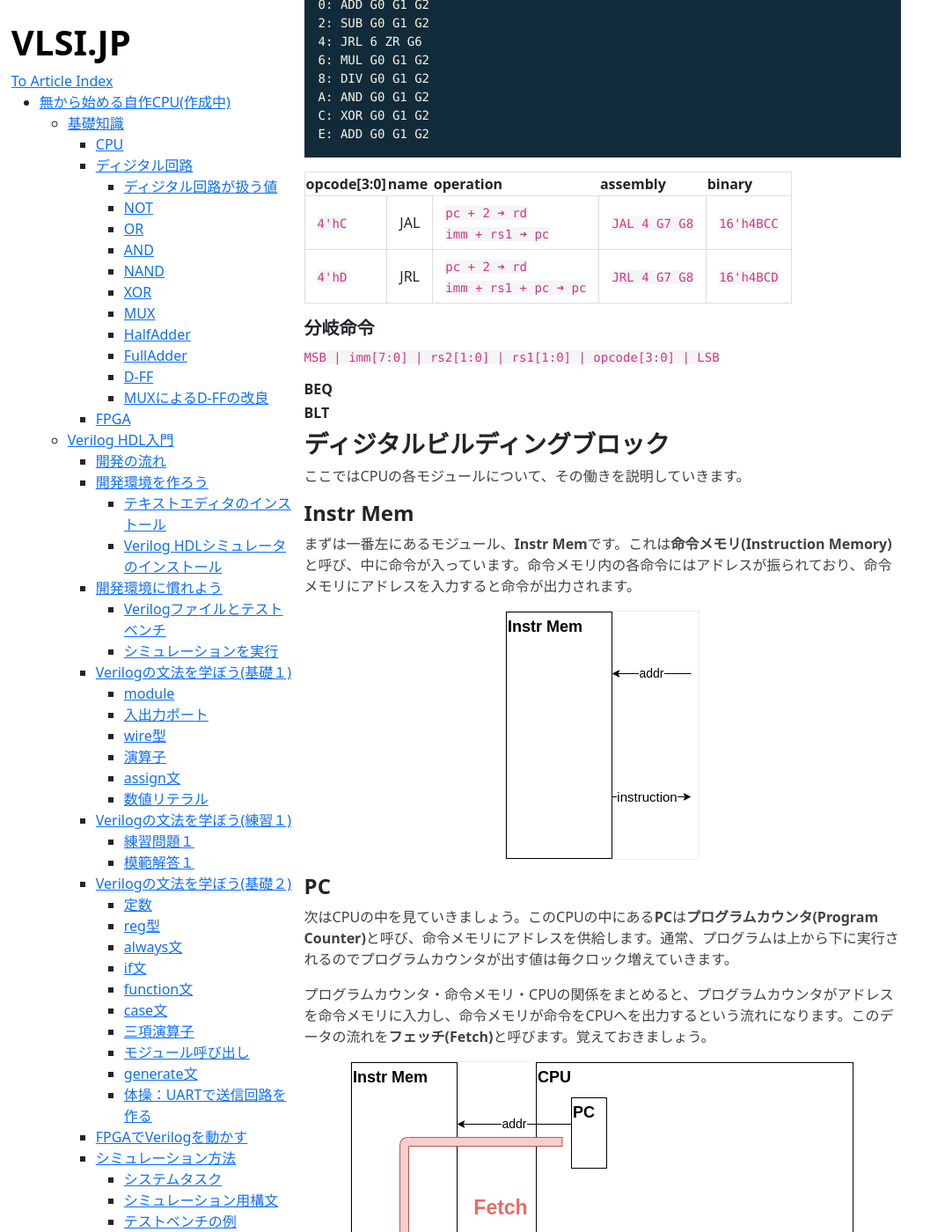
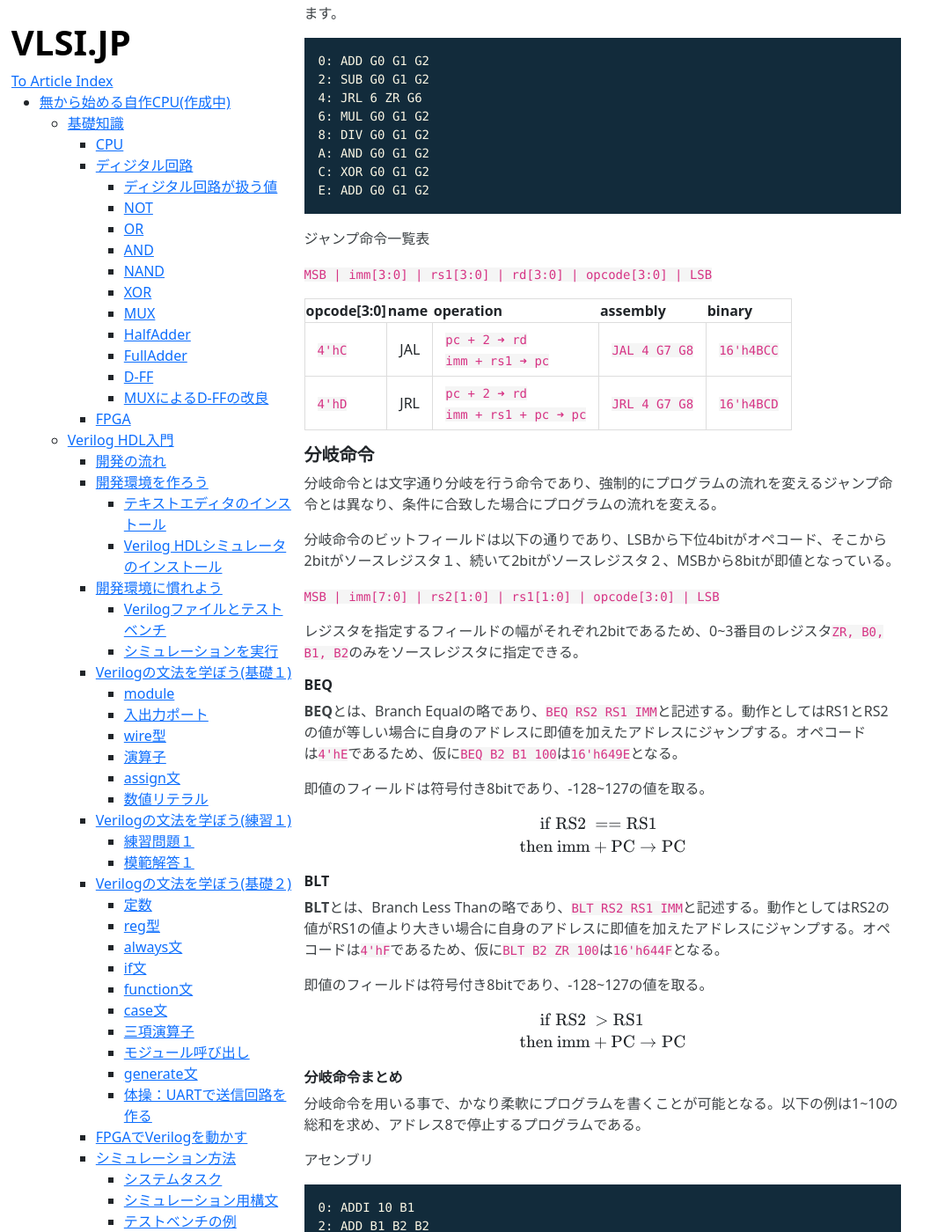
Before and after one commit to VLSI-JP/VLSI-JP.github.io, a Jekyll site: the page built from LetsMakeCPU.md, in a window 1280 px wide and 1400 px high, scrolled down 33195 px. Shown: the whole window at 88% size, without its empty margins (0-1074 px from the left). Built offline with Jekyll 4.4.1, drawn with Linux system fonts in a browser that asks for light colours; formulas are drawn with MathJax 3; some of the changed text lies outside the part shown.

Commit message:
add branch

````diff
--- a/LetsMakeCPU.md
+++ b/LetsMakeCPU.md
@@ -1091,6 +1091,8 @@ $$
 
 ##### ジャンプ命令まとめ
 
+JALのような、指定したアドレスに飛ぶジャンプの事を**絶対ジャンプ**と呼び、JRLのような自身のアドレスを基準に飛ぶジャンプのことを**相対ジャンプ**と呼ぶ。
+
 以下の命令列では、アドレス4の位置にJRLが存在しています。この命令列が実行されると、JRLでアドレスAの命令にジャンプしAND命令が実行されます。またレジスタG6には6が格納されます。
 
 ```
@@ -1104,6 +1106,10 @@ C: XOR G0 G1 G2
 E: ADD G0 G1 G2
 ```
 
+ジャンプ命令一覧表
+
+`MSB | imm[3:0] | rs1[3:0] | rd[3:0] | opcode[3:0] | LSB`
+
 | opcode[3:0] | name | operation | assembly | binary |
 | ----------- | ---- | --------- | -------- | ------ |
 | `4'hC` | JAL | `pc + 2 ➜ rd` <br>`imm + rs1 ➜ pc` | `JAL 4 G7 G8` | `16'h4BCC` |
@@ -1111,11 +1117,76 @@ E: ADD G0 G1 G2
 
 ##### 分岐命令
 
+分岐命令とは文字通り分岐を行う命令であり、強制的にプログラムの流れを変えるジャンプ命令とは異なり、条件に合致した場合にプログラムの流れを変える。
+
+分岐命令のビットフィールドは以下の通りであり、LSBから下位4bitがオペコード、そこから2bitがソースレジスタ１、続いて2bitがソースレジスタ２、MSBから8bitが即値となっている。
+
 `MSB | imm[7:0] | rs2[1:0] | rs1[1:0] | opcode[3:0] | LSB`
+
+レジスタを指定するフィールドの幅がそれぞれ2bitであるため、0~3番目のレジスタ`ZR, B0, B1, B2`のみをソースレジスタに指定できる。
 
 ###### BEQ
 
+**BEQ**とは、Branch Equalの略であり、`BEQ RS2 RS1 IMM`と記述する。動作としてはRS1とRS2の値が等しい場合に自身のアドレスに即値を加えたアドレスにジャンプする。オペコードは`4'hE`であるため、仮に`BEQ B2 B1 100`は`16'h649E`となる。
+
+即値のフィールドは符号付き8bitであり、-128~127の値を取る。
+
+$$
+\begin{align}
+\text{if}\ \text{RS2}\ &== \text{RS1} \\
+\text{then}\ \text{imm} &+ \text{PC} \rightarrow \text{PC}
+\end{align}
+$$
+
 ###### BLT
+
+**BLT**とは、Branch Less Thanの略であり、`BLT RS2 RS1 IMM`と記述する。動作としてはRS2の値がRS1の値より大きい場合に自身のアドレスに即値を加えたアドレスにジャンプする。オペコードは`4'hF`であるため、仮に`BLT B2 ZR 100`は`16'h644F`となる。
+
+即値のフィールドは符号付き8bitであり、-128~127の値を取る。
+
+$$
+\begin{align}
+\text{if}\ \text{RS2}\ &> \text{RS1} \\
+\text{then}\ \text{imm} &+ \text{PC} \rightarrow \text{PC}
+\end{align}
+$$
+
+###### 分岐命令まとめ
+
+分岐命令を用いる事で、かなり柔軟にプログラムを書くことが可能となる。以下の例は1~10の総和を求め、アドレス8で停止するプログラムである。
+
+アセンブリ
+
+```
+0: ADDI 10 B1
+2: ADD B1 B2 B2
+4: ADDI -1 B1
+6: BLT B1 ZR -4
+8: JRL 0 ZR G11
+```
+
+バイナリ
+
+```
+16'h0A19
+16'h1220
+16'hFF19
+16'hFC4F
+16'h00FD
+```
+
+分岐命令一覧表
+
+`MSB | imm[7:0] | rs2[1:0] | rs1[1:0] | opcode[3:0] | LSB`
+
+| opcode[3:0] | name | operation | assembly | binary |
+| ----------- | ---- | --------- | -------- | ------ |
+| `4'hE` | Branch equal | `if rs2 == rs1 `<br>`then imm + pc ➜ pc` | `BEQ B1 B2 -4` | `16'hFC5E` |
+| `4'hF` | Branch Less than | `if rs2 > rs1 `<br>`then imm + pc ➜ pc` | `BLT B1 B2 -12` | `16'hF45F` |
+
+#### Z16のエミュレータ
+
+作成中
 
 ### ディジタルビルディングブロック
 
````
